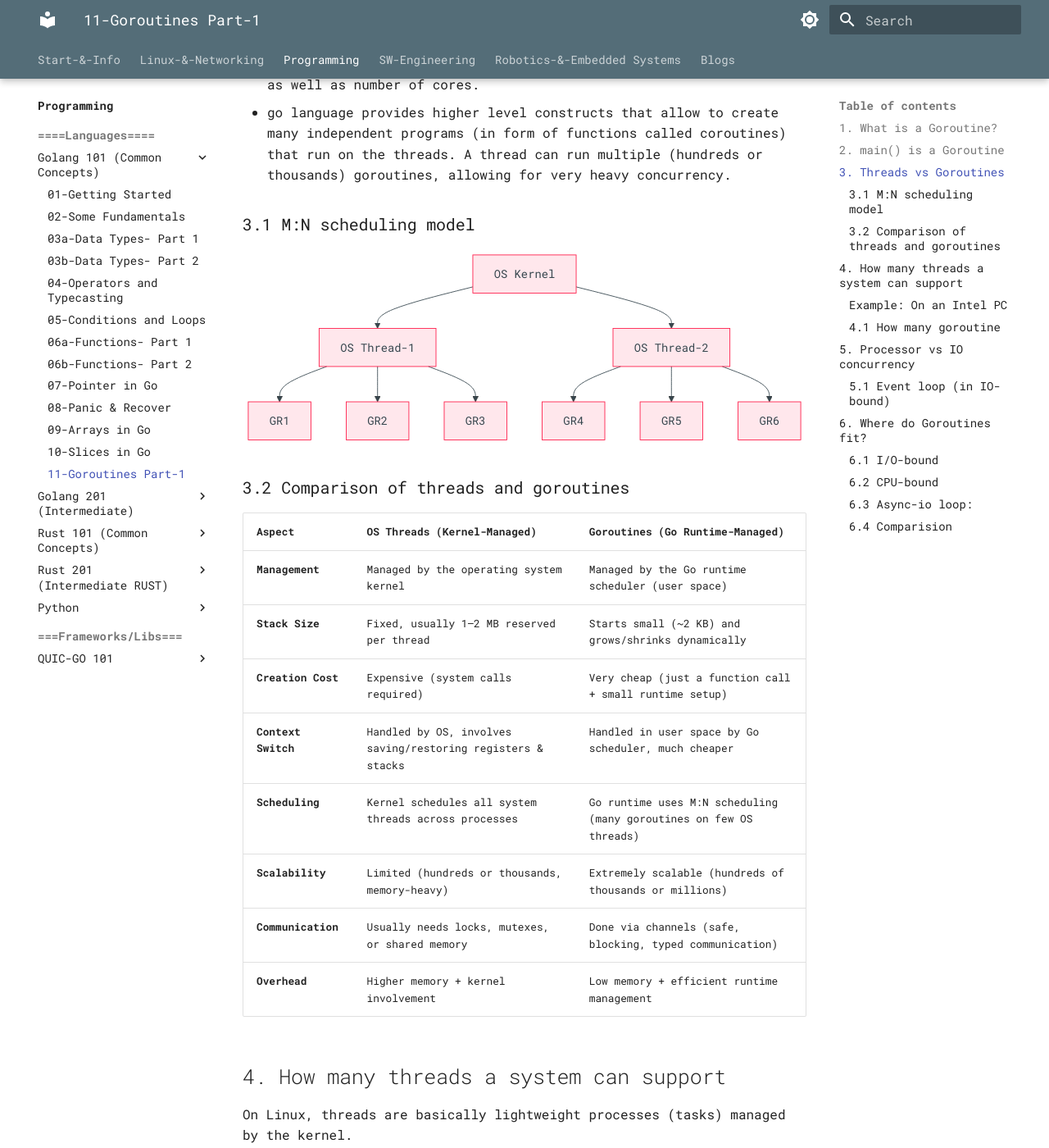
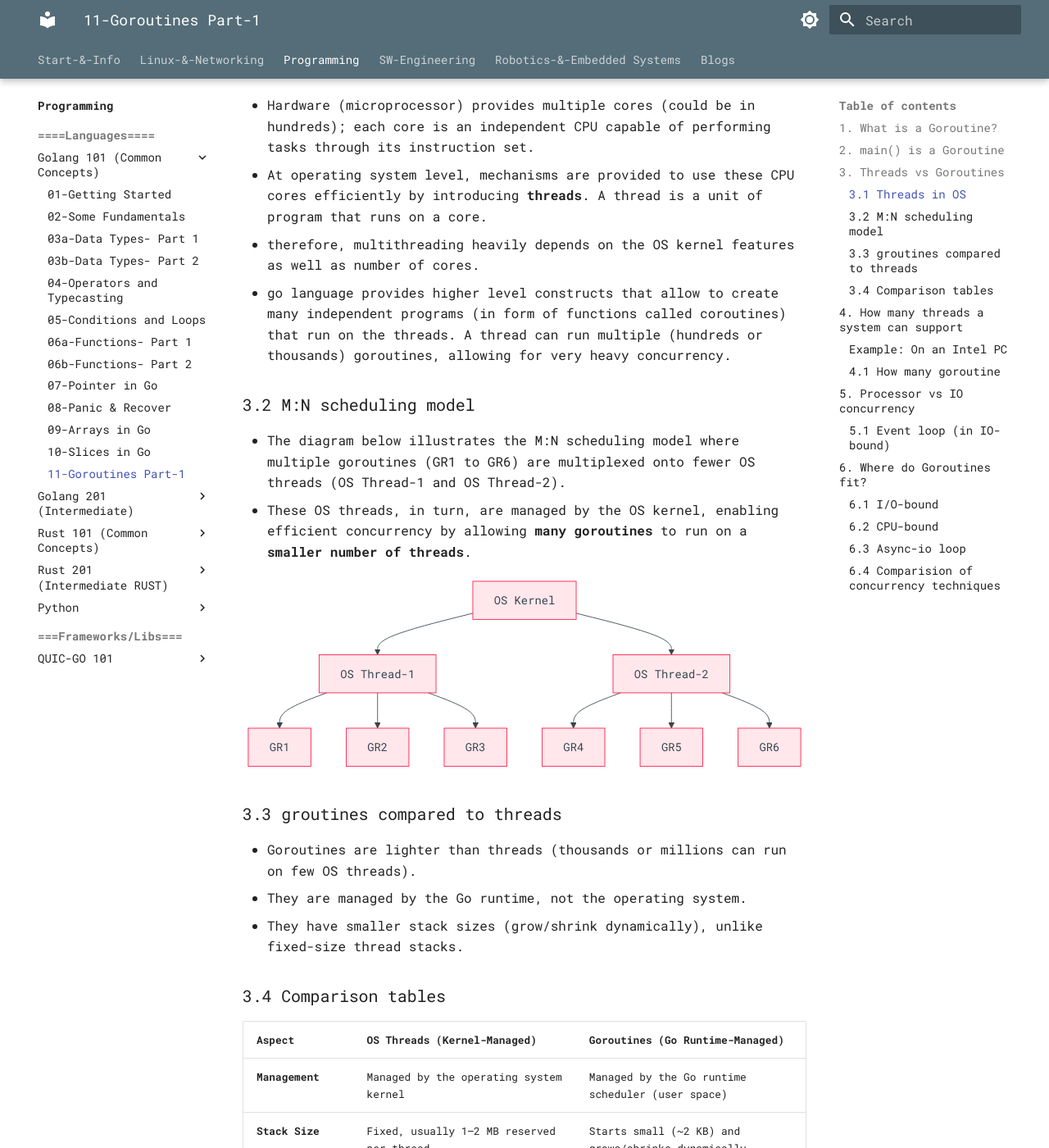
Before and after one commit to alohamujeeb/alohamujeeb.github.io, an MkDocs documentation site: the page built from docs/programming/languages/golang101/11-goroutines.md, in a window 1280 px wide and 1400 px high, scrolled down 1560 px. Shown: the whole window at 82% size. Built offline with MkDocs 1.6.1 and Material for MkDocs 9.7.7, drawn with Linux system fonts in a browser that asks for light colours; some of the changed text lies outside the part shown.

Commit message:
minor fixes

````diff
--- a/docs/programming/languages/golang101/11-goroutines.md
+++ b/docs/programming/languages/golang101/11-goroutines.md
@@ -6,6 +6,8 @@
 Main topics:
 
 - Goroutines
+- Concurrency
+- IO-bound vs CPU-bound concurrency
 - Threads vs goroutines vs asyncio
 
 ---
@@ -14,10 +16,37 @@
 A goroutine is an independent function that runs concurrently with other functions in Go.
 For those familiar with threads, you can think of a goroutine as a thread, with the following differences:
 
-- Goroutines are lighter than threads (thousands or millions can run on few OS threads).
-- They are managed by the Go runtime, not the operating system.
-- They have smaller stack sizes (grow/shrink dynamically), unlike fixed-size thread stacks.
-- They use channels (not shared memory) as the primary way to communicate safely.
+For example, consider a browser app that opens three tabs, all running in parallel:
+
+```mermaid
+flowchart TB
+
+    subgraph Goroutine3["Tab 3 (Download)"]
+        direction TB
+        G3S1["Step 1: Start Download"]
+        G3S2["Step 2: Monitor Progress"]
+        G3S3["Step 3: Save File"]
+        G3S1 --> G3S2 --> G3S3
+    end
+
+    subgraph Goroutine2["Tab 2 (Video)"]
+        direction TB
+        G2S1["Step 1: Connect Stream"]
+        G2S2["Step 2: Buffer Video"]
+        G2S3["Step 3: Play Video"]
+        G2S1 --> G2S2 --> G2S3
+    end
+
+    subgraph Goroutine1["Tab 1 (News)"]
+        direction TB
+        G1S1["Step 1: Send Request"]
+        G1S2["Step 2: Wait for HTML"]
+        G1S3["Step 3: Display Page"]
+        G1S1 --> G1S2 --> G1S3
+    end
+
+```
+
 
 ## 2. main() is a Goroutine
 In Go, even the main() function is executed as a goroutine — called the main goroutine.
@@ -33,7 +62,7 @@
 
 ## 3. Threads vs Goroutines
 
-Things to remember:
+### 3.1 Threads in OS
 
 - Hardware (microprocessor) provides multiple cores (could be in hundreds); each core is an independent CPU capable of performing tasks through its instruction set.
 - At operating system level, mechanisms are provided to use these CPU cores efficiently by introducing **threads**. A thread is a unit of program that runs on a core.
@@ -41,7 +70,11 @@
 - go language provides higher level constructs that allow to create many independent programs (in form of functions called coroutines) that run on the threads. A thread can run multiple (hundreds or thousands) goroutines, allowing for very heavy concurrency.
 
 
-### 3.1 M:N scheduling model
+### 3.2 M:N scheduling model
+
+- The diagram below illustrates the M:N scheduling model where multiple goroutines (GR1 to GR6) are multiplexed onto fewer OS threads (OS Thread-1 and OS Thread-2).
+- These OS threads, in turn, are managed by the OS kernel, enabling efficient concurrency by allowing **many goroutines** to run on a **smaller number of threads**.
+
 ```mermaid
 graph TD
     OSK[OS Kernel]
@@ -58,7 +91,14 @@
     T2 --> GR6[GR6]
 ```
 
-### 3.2 Comparison of threads and goroutines
+
+### 3.3 groutines compared to threads
+
+- Goroutines are lighter than threads (thousands or millions can run on few OS threads).
+- They are managed by the Go runtime, not the operating system.
+- They have smaller stack sizes (grow/shrink dynamically), unlike fixed-size thread stacks.
+
+### 3.4 Comparison tables
 
 | Aspect              | OS Threads (Kernel-Managed)                                   | Goroutines (Go Runtime-Managed)                           |
 |---------------------|---------------------------------------------------------------|-----------------------------------------------------------|
@@ -70,7 +110,6 @@
 | **Scalability**     | Limited (hundreds or thousands, memory-heavy)                 | Extremely scalable (hundreds of thousands or millions)    |
 | **Communication**   | Usually needs locks, mutexes, or shared memory               | Done via channels (safe, blocking, typed communication)   |
 | **Overhead**        | Higher memory + kernel involvement                           | Low memory + efficient runtime management                 |
-
 
 
 
@@ -215,13 +254,13 @@
 - However, they’re limited by the number of CPU cores. The Go runtime maps goroutines onto OS threads, and the OS threads onto cores.
 - So, if you have an 8-core machine, you’ll get at most 8 CPU-heavy goroutines truly running in parallel.
 
-### 6.3 Async-io loop:
+### 6.3 Async-io loop
 
 - ```asyncio``` is mainly for I/O-bound concurrency (single thread can juggle many tasks, but CPU-heavy work will block it).
 
 - Goroutines, being mapped onto OS threads, can do both I/O and CPU-bound concurrency.
 
-### 6.4 Comparision
+### 6.4 Comparision of concurrency techniques
 
 | Technique           | Best For                          | Characteristics                                | Example Scenarios                                   |
 |---------------------|-----------------------------------|-----------------------------------------------|----------------------------------------------------|
````
